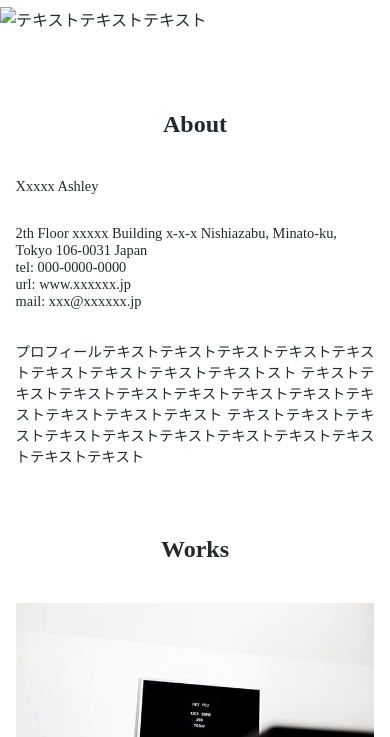
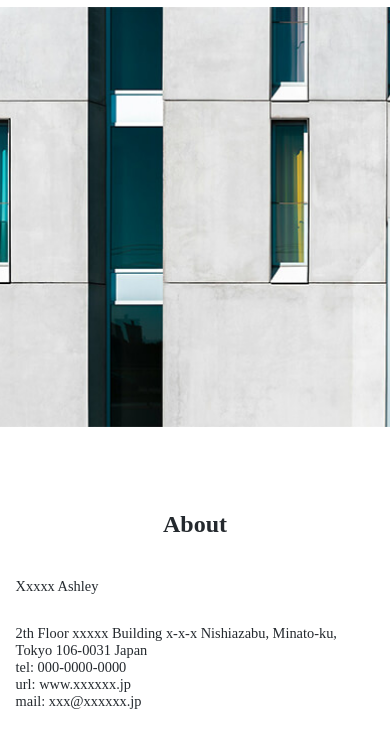
Before and after one commit to tianshanz47-netizen/photo.site, a plain HTML site: page index.html in a window 390 px wide. Shown: the part 66-803 px from the top of the page. Drawn offline with Linux system fonts and the light colour scheme; some packages are replaced by stand-ins of ours.

Commit message:
Update image source for mobile view in index.html

```diff
--- a/index.html
+++ b/index.html
@@ -31,7 +31,7 @@
       <main>
       <div id="mainvisual">
         <picture>
-          <source media="(max-width: 600px)" srcset="img/mainvisual-sp.jpg">
+          <source media="(max-width: 600px)" srcset="mainvisual-sp.jpg">
           <img src="mainvisual-pc.jpg" alt="テキストテキストテキスト">
         </picture>
       </div>
```
